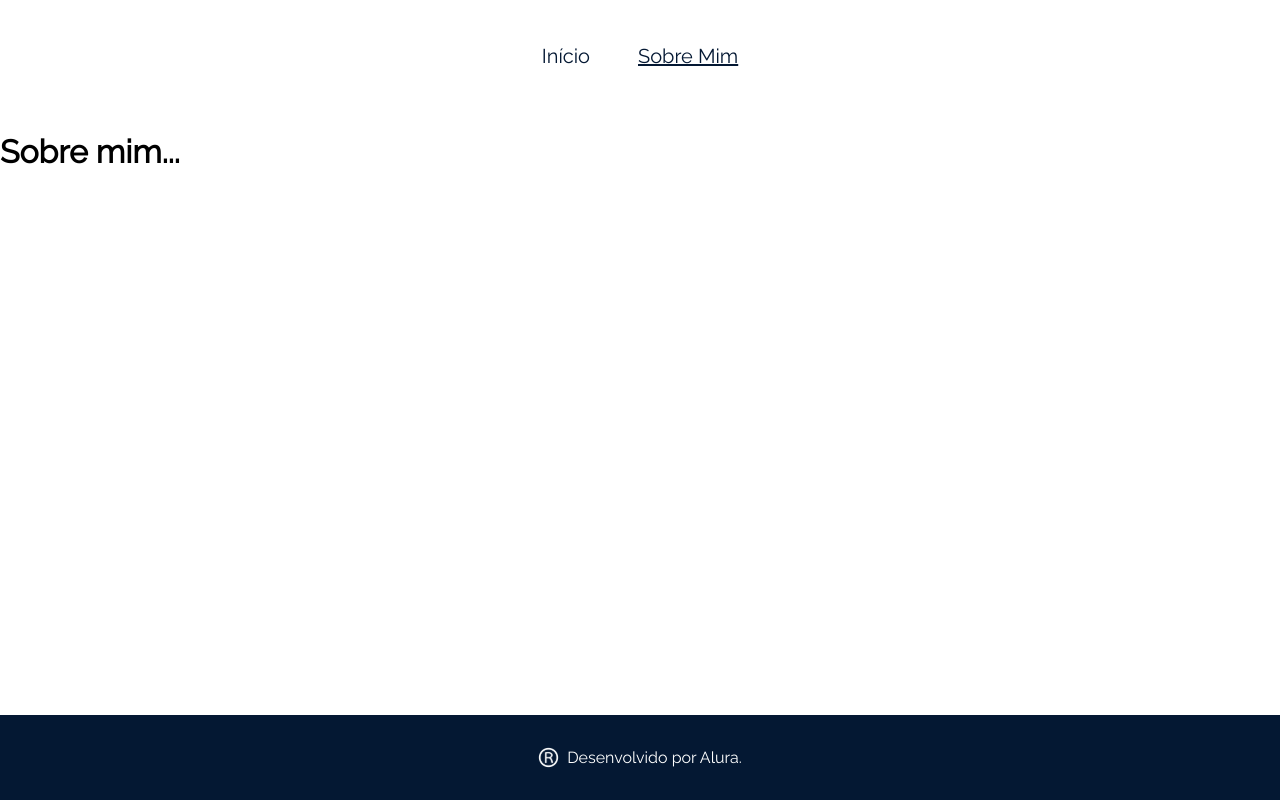
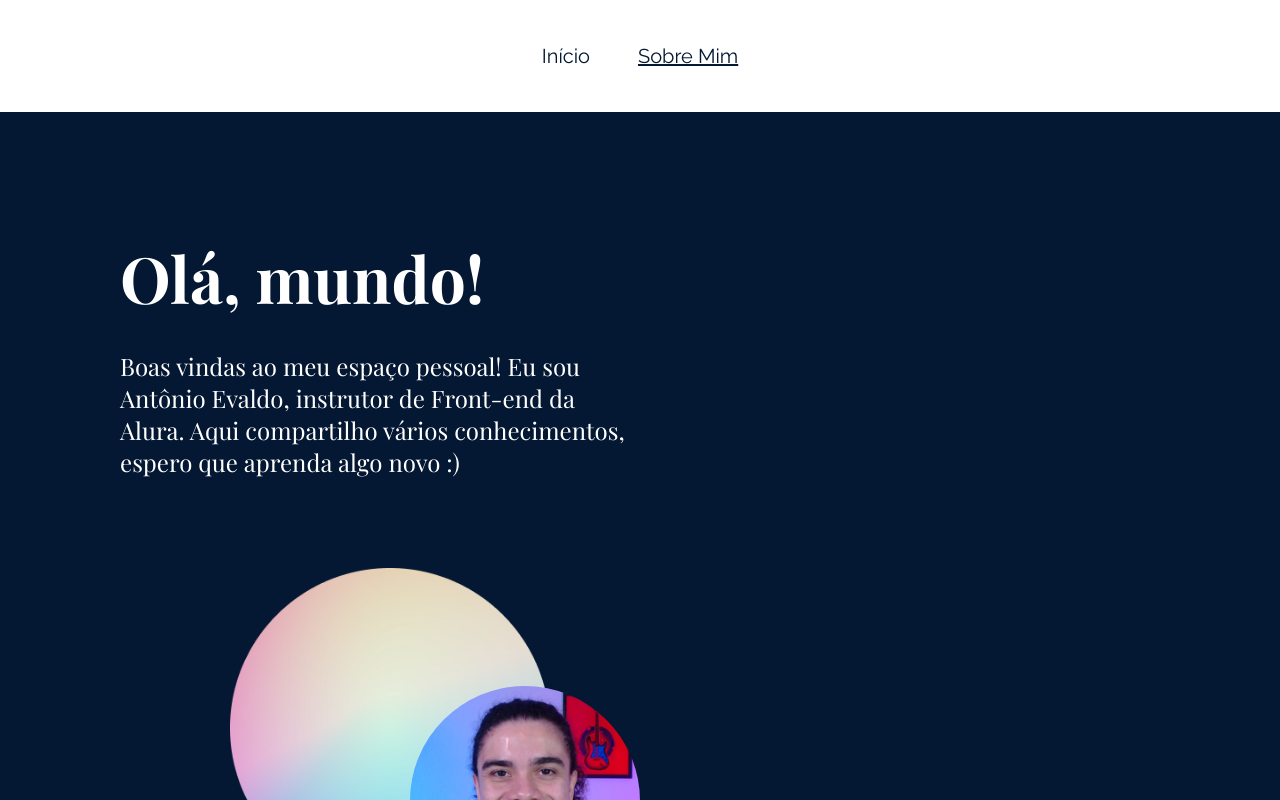
Before and after one commit to rafaelasilverio/ola-mundo-curso-react-router, a React (Vite) app: page /sobremim in a window 1280 px wide. Shown: the top 800 px of the page. Built offline with nearby package versions, Linux system fonts and the light colour scheme.

Commit message:
Reorganizando rotas

```diff
--- /dev/null
+++ b/src/components/DefaultPage/index.jsx
@@ -0,0 +1,13 @@
+import { Outlet } from "react-router";
+import Banner from "../Banner";
+
+const DefaultPage = () => {
+    return(
+        <main>
+            <Banner/>
+            <Outlet/>
+        </main>
+    );
+}
+
+export default DefaultPage;
--- a/src/pages/About/index.jsx
+++ b/src/pages/About/index.jsx
@@ -1,8 +1,11 @@
+
 import './About.css';
 
 const About = () => {
     return(
-        <h1>Sobre mim...</h1>
+
+            <h1>Sobre mim...</h1>
+
     );
 }
 export default About;
--- a/src/pages/Home/index.jsx
+++ b/src/pages/Home/index.jsx
@@ -1,12 +1,10 @@
-import Banner from 'src/components/Banner';
 import styles from './Home.module.css';
 import posts from 'src/json/posts.json'
 import Post from 'src/components/Post';
 
 const Home = () => {
     return (
-        <main>
-            <Banner />
+
             <ul className={styles.posts}>
                 {posts.map((post) => (
                     <li key={post.id}>
@@ -14,7 +12,7 @@ const Home = () => {
                     </li>
                 ))}
             </ul>
-        </main>
+
     );
 }
 export default Home;
--- a/src/routes.jsx
+++ b/src/routes.jsx
@@ -4,6 +4,7 @@ import About from './pages/About';
 import { BrowserRouter, Routes, Route } from 'react-router';
 import Menu from './components/Menu';
 import Footer from './components/Footer';
+import DefaultPage from './components/DefaultPage';
 
 
 const AppRoutes = () => {
@@ -12,11 +13,16 @@ const AppRoutes = () => {
     <>
       <BrowserRouter>
         <Menu/>
+
         <Routes>
-          <Route path="/" element={<Home/>}/>
-          <Route path="/sobremim" element={<About/>}/>
+          <Route path='/' element={<DefaultPage/>}>
+            <Route path="/" element={<Home/>}/>
+            <Route path="/sobremim" element={<About/>}/>
+          </Route>
+
           <Route path="*" element={<div><p>Página não encontrada</p></div>}/>
         </Routes>
+
         <Footer/>
       </BrowserRouter>
     </>
```
